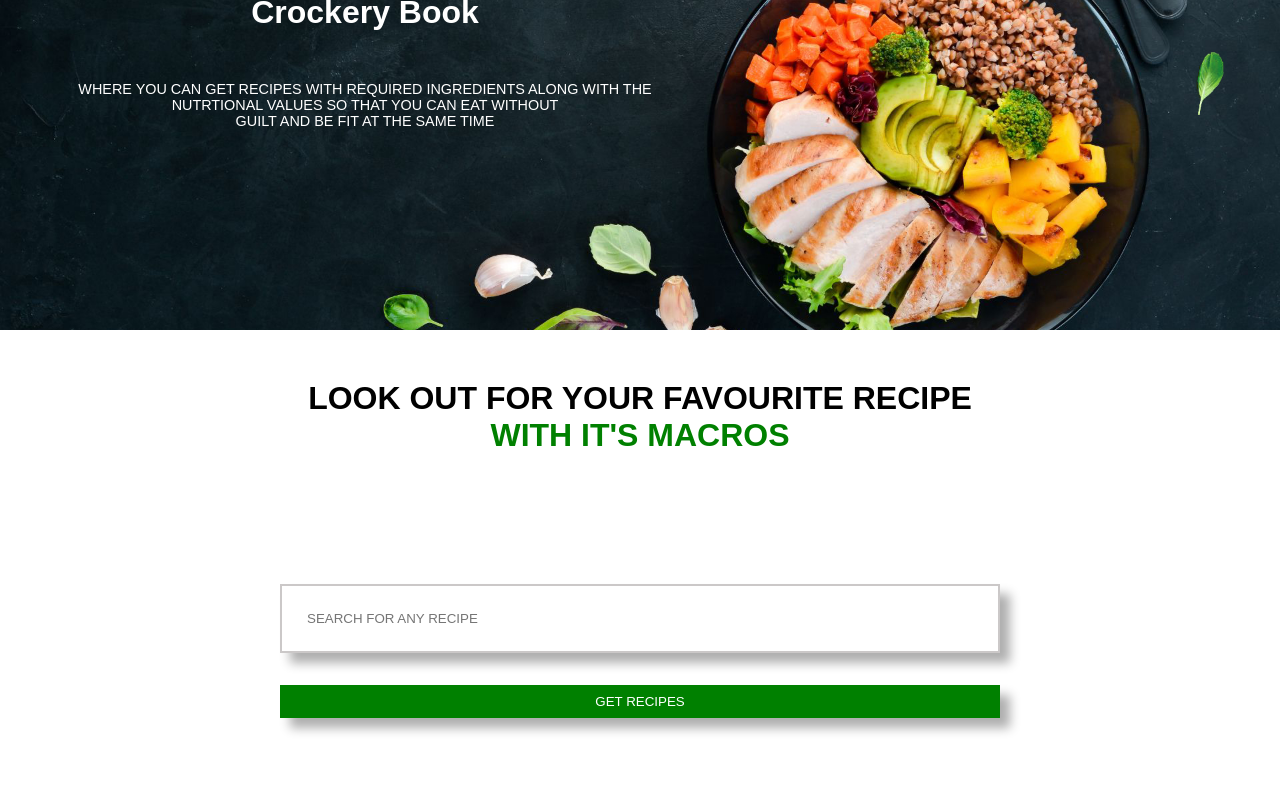
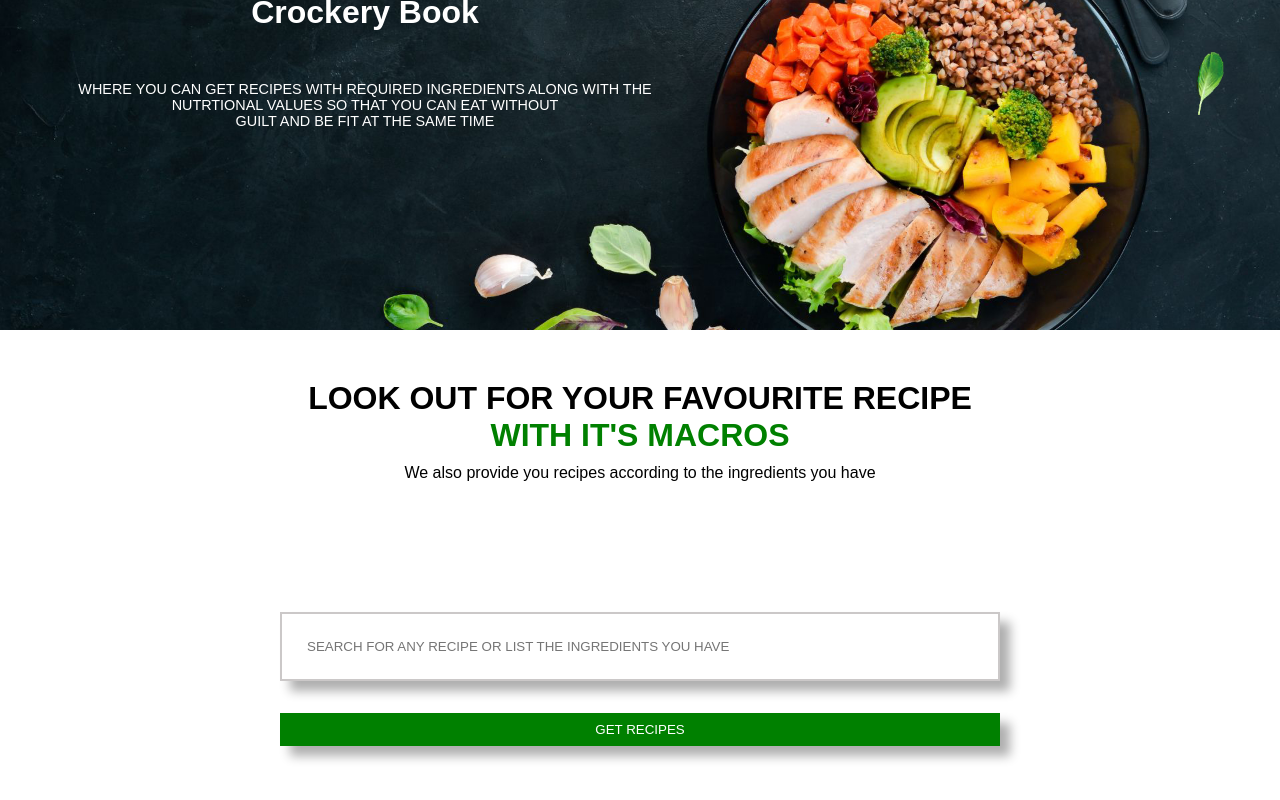
Before and after one commit to rahulrana701/Dietician, a React (Create React App) app: page /recipes in a window 1280 px wide. Shown: the part 350-1150 px from the top of the page. Built offline with nearby package versions, Linux system fonts and the light colour scheme; no server answers; a web font is replaced by a local one.

Commit message:
now finally fixed

```diff
--- a/src/components/Recipes.js
+++ b/src/components/Recipes.js
@@ -60,9 +60,10 @@
             </div>
             <div className="recipesapi">
                 <h1>LOOK OUT FOR YOUR FAVOURITE RECIPE <br /><span>WITH IT'S MACROS</span></h1>
+                <p>We also provide you recipes according to the ingredients you have </p>
                 <div className="fillrecipe">
                     <form action="">
-                        <input type="text" placeholder='SEARCH FOR ANY RECIPE' value={searchQuery} onChange={handleInputChange} />
+                        <input type="text" placeholder='SEARCH FOR ANY RECIPE OR LIST THE INGREDIENTS YOU HAVE' value={searchQuery} onChange={handleInputChange} />
                         <button onClick={handlesubmit}>GET RECIPES</button>
                     </form>
                 </div>
--- a/src/styles/recipes.css
+++ b/src/styles/recipes.css
@@ -52,6 +52,11 @@
     color: green;
 }
 
+.recipesapi p {
+    text-align: center;
+    padding-top: 10px;
+}
+
 .fillrecipe {
     width: 800px;
     height: 400px;
@@ -99,7 +104,7 @@
 
 .recipecontainer {
     position: relative;
-    width: 315px;
+    width: 345px;
     height: 700px;
     border-radius: 15px;
     box-shadow: 9px 9px 9px rgb(189, 189, 189);
```
